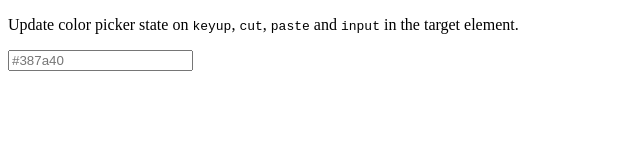
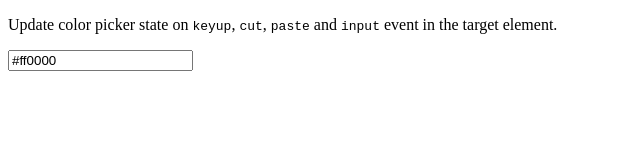
Before and after one commit to taufik-nurrohman/color-picker, a plain HTML site: page color-picker.value-update.html in a window 1280 px wide. Shown: the full height of the page, 0-640 px from the left. Drawn offline with Linux system fonts and the light colour scheme.

Commit message:
Add `change` Hook
https://github.com/tovic/color-picker/issues/5
https://github.com/tovic/color-picker/issues/6

```diff
--- a/color-picker.js
+++ b/color-picker.js
@@ -1,6 +1,6 @@
 /*!
  * ==========================================================
- *  COLOR PICKER PLUGIN 1.0.1
+ *  COLOR PICKER PLUGIN 1.0.2
  * ==========================================================
  * Author: Taufik Nurrohman <http://latitudu.com>
  * License: MIT
@@ -238,13 +238,27 @@ var CP = function(target) {
         SV = c[1],
         H_point = H.firstChild,
         SV_point = SV.firstChild,
+        start_H = false,
+        start_SV = false,
         drag_H = false,
         drag_SV = false,
         left = 0,
         top = 0,
         P_W = 0,
         P_H = 0,
+        v = HSV2HEX(HSV),
         set, exit;
+
+    // on change ...
+    function change(k, x) {
+        if (!k || k === "h") {
+            trigger("change:h", x);
+        }
+        if (!k || k === "sv") {
+            trigger("change:sv", x);
+        }
+        trigger("change", x);
+    }
 
     // fit to window
     function fit() {
@@ -277,7 +291,7 @@ var CP = function(target) {
             SV_H = size(SV).h,
             H_point_H = size(H_point).h,
             SV_point_W = size(SV_point).w,
-            SV_point_H = size(SV_point).h, v;
+            SV_point_H = size(SV_point).h;
         if (first) {
             picker.style.left = '-9999px';
             picker.style.top = '-9999px';
@@ -305,7 +319,9 @@ var CP = function(target) {
             SV_point.style.top = (SV_H - (SV_point_H / 2) - (SV_H * +HSV[2])) + 'px';
         };
         exit = function() {
-            if (picker.parentNode) b.removeChild(picker);
+            if (picker.parentNode) {
+                picker.parentNode.removeChild(picker);
+            }
             off("touchmove", d, move);
             off("mousemove", d, move);
             off("touchend", d, stop);
@@ -340,33 +356,48 @@ var CP = function(target) {
         function move(e) {
             if (drag_H) {
                 do_H(e), v = HSV2HEX(HSV);
-                trigger("drag:h", [v, r]);
-                trigger("drag", [v, r]);
+                if (!start_H) {
+                    trigger("drag:h", [v, r]);
+                    trigger("drag", [v, r]);
+                }
+                change("h", [v, r]);
             }
             if (drag_SV) {
                 do_SV(e), v = HSV2HEX(HSV);
-                trigger("drag:sv", [v, r]);
-                trigger("drag", [v, r]);
+                if (!start_SV) {
+                    trigger("drag:sv", [v, r]);
+                    trigger("drag", [v, r]);
+                }
+                change("sv", [v, r]);
             }
+            start_H = false,
+            start_SV = false;
         }
         function stop(e) {
             if (!first) {
-                v = HSV2HEX(HSV);
-                trigger("stop:" + (drag_H ? "h" : "sv"), [v, r]);
+                var k = drag_H ? "h" : "sv";
+                trigger("stop:" + k, [v, r]);
                 trigger("stop", [v, r]);
+                change(k, [v, r]);
             }
-            drag_H = false;
+            drag_H = false,
             drag_SV = false;
         }
         function down_H(e) {
-            drag_H = true, do_H(e);
-            trigger("start:h", [r]);
-            trigger("start", [r]);
+            start_H = true,
+            drag_H = true,
+            move(e);
+            trigger("start:h", [v, r]);
+            trigger("start", [v, r]);
+            change("h", [v, r]);
         }
         function down_SV(e) {
-            drag_SV = true, do_SV(e);
-            trigger("start:sv", [r]);
-            trigger("start", [r]);
+            start_SV = true,
+            drag_SV = true,
+            move(e);
+            trigger("start:sv", [v, r]);
+            trigger("start", [v, r]);
+            change("sv", [v, r]);
         }
         on("touchstart", H, down_H);
         on("mousedown", H, down_H);
@@ -381,7 +412,9 @@ var CP = function(target) {
     } create(1);
 
     w.setTimeout(function() {
-        trigger("create", [HSV2HEX(HSV), r]);
+        v = HSV2HEX(HSV);
+        trigger("create", [v, r]);
+        change(0, [v, r]);
     }, .1);
 
     // register to global ...
@@ -423,4 +456,6 @@ var CP = function(target) {
     // return the global object
     return r;
 
+};r;
+
 };
--- a/color-picker.value-update.html
+++ b/color-picker.value-update.html
@@ -18,20 +18,23 @@
     </style>
   </head>
   <body>
-    <p>Update color picker state on <code>keyup</code>, <code>cut</code>, <code>paste</code> and <code>input</code> in the target element.</p>
+    <p>Update color picker state on <code>keyup</code>, <code>cut</code>, <code>paste</code> and <code>input</code> event in the target element.</p>
     <p><input type="text" placeholder="#387a40"></p>
     <script src="color-picker.min.js"></script>
     <script>
 
     var picker = new CP(document.querySelector('input'));
 
-    picker.on("drag", function(color) {
+    picker.on("change", function(color) {
         this.target.value = '#' + color;
     });
 
     // @see the CSS code
+    picker.on("create", function() {
+        this.picker.classList.add('no-transition');
+    }, 'disable-transition');
     picker.on("start", function() {
-        this.picker.classList.add('no-transition');
+        this.trigger("create", [], 'disable-transition');
     });
 
     // @see the CSS code
```
Also changed, not shown: color-picker.close.html (+1 -1 lines), color-picker.color-hsl.html (+3 -3 lines), color-picker.color-rgba.html (+2 -2 lines), color-picker.create-destroy.html (+1 -1 lines), color-picker.fit.html (+1 -1 lines), color-picker.html (+8 -4 lines), color-picker.input-color.html (+1 -1 lines), color-picker.noob.html (+1 -1 lines), color-picker.picker-preview.html (+3 -4 lines), color-picker.picker-set.html (+6 -15 lines), color-picker.picker.html (+1 -1 lines), color-picker.replace.html (+1 -2 lines), color-picker.state.html (+1 -1 lines), color-picker.static.html (+1 -1 lines), 4 more files.
